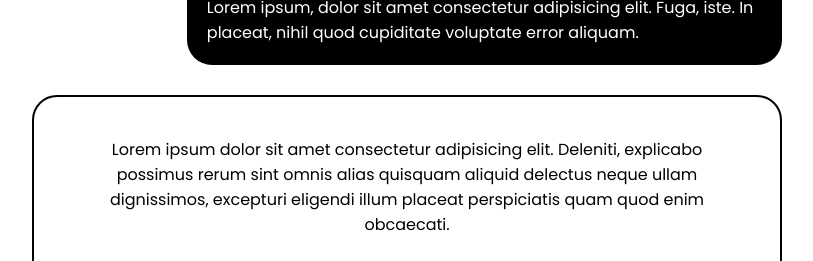
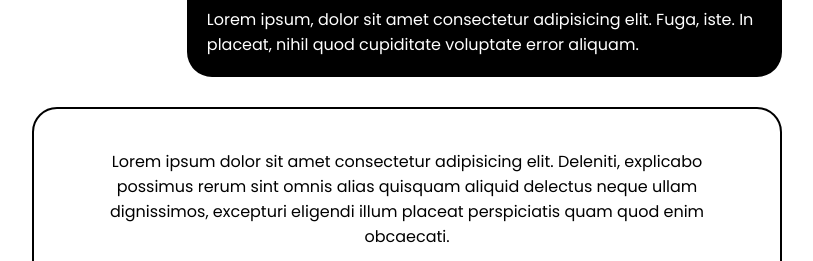
Before and after one commit to olucaxx/roadmap.sh-frontend, a plain HTML site: page testimonial-cards/index.html in a window 1280 px wide. Shown: the part 442-703 px from the top of the page, without its empty margins (233-1046 px from the left). Drawn offline with Linux system fonts and the light colour scheme.

Commit message:
made changes in stles.css for better screenshots

```diff
--- a/image-grid/styles.css
+++ b/image-grid/styles.css
@@ -1,6 +1,7 @@
 body {
   background-color: white;
   margin: 0;
+  padding: 0;
 }
 
 .grid-container {
--- a/testimonial-cards/styles.css
+++ b/testimonial-cards/styles.css
@@ -3,6 +3,8 @@ body {
   font-weight: 400;
   display: flex;
   justify-content: center;
+  margin: 0;
+  padding: 0;
 }
 
 main {
@@ -10,6 +12,8 @@ main {
   display: flex;
   flex-direction: column;
   gap: 30px;
+  margin-top:20px;
+  margin-bottom: 20px;
 }
 
 #section-one {
--- a/tooltip-ui/styles.css
+++ b/tooltip-ui/styles.css
@@ -38,6 +38,7 @@ a {
     height: 100%;
     width: 100%;
     text-decoration: none;
+    color: black;
 }
 
 .tooltip-text {
```
